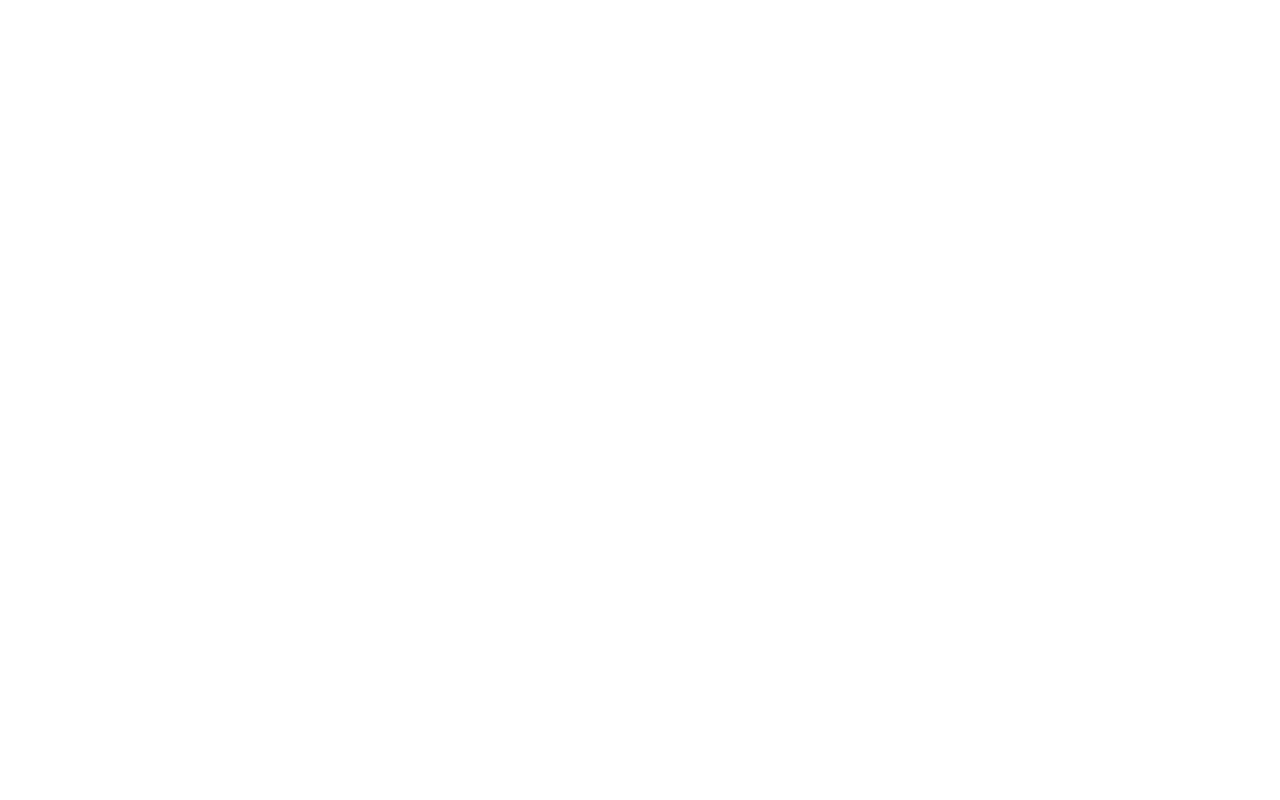
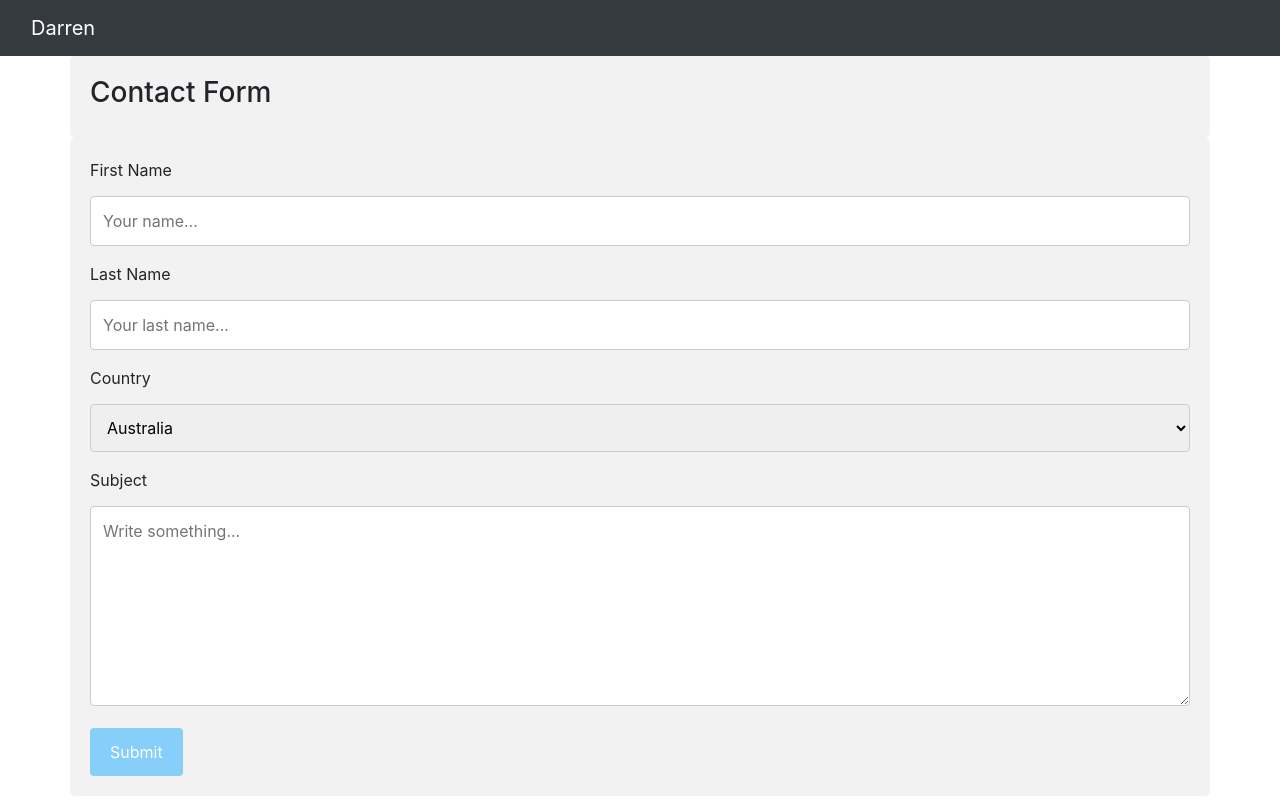
Before and after one commit to darrensteverson/Bootstrap-Portfolio, a plain HTML site: page contact.html in a window 1280 px wide. Drawn offline with nearby package versions, Linux system fonts and the light colour scheme.

```diff
--- a/contact.html
+++ b/contact.html
@@ -0,0 +1,58 @@
+<!DOCTYPE html>
+<!--[if lt IE 7]>      <html class="no-js lt-ie9 lt-ie8 lt-ie7"> <![endif]-->
+<!--[if IE 7]>         <html class="no-js lt-ie9 lt-ie8"> <![endif]-->
+<!--[if IE 8]>         <html class="no-js lt-ie9"> <![endif]-->
+<!--[if gt IE 8]><!--> <html class="no-js"> <!--<![endif]-->
+    <head>
+        <meta charset="utf-8">
+        <meta http-equiv="X-UA-Compatible" content="IE=edge">
+        <title></title>
+        <meta name="description" content="">
+        <meta name="viewport" content="width=device-width, initial-scale=1">
+        <link rel="stylesheet" href="https://stackpath.bootstrapcdn.com/bootstrap/4.3.1/css/bootstrap.min.css" integrity="sha384-ggOyR0iXCbMQv3Xipma34MD+dH/1fQ784/j6cY/iJTQUOhcWr7x9JvoRxT2MZw1T" crossorigin="anonymous">
+        <link rel="stylesheet" href="style.css">
+    </head>
+        <!--[if lt IE 7]>
+            <p class="browsehappy">You are using an <strong>outdated</strong> browser. Please <a href="#">upgrade your browser</a> to improve your experience.</p>
+        <![endif]-->
+    </head>
+
+    <body>
+
+            <nav class="navbar navbar-dark bg-dark">
+                    <div class="container-fluid">
+                      <a class="navbar-brand" href="#">Darren</a>
+                    </div>
+                  </nav>
+
+            <div class="container">
+                <h3>Contact Form</h3>
+            </div>
+
+
+            <div class="container">
+              <form action="/action_page.php">
+                <label for="fname">First Name</label>
+                <input type="text" id="fname" name="firstname" placeholder="Your name...">
+
+                <label for="lname">Last Name</label>
+                <input type="text" id="lname" name="lastname" placeholder="Your last name...">
+
+                <label for="country">Country</label>
+                <select id="country" name="country">
+                  <option value="australia">Australia</option>
+                  <option value="canada">Canada</option>
+                  <option value="usa">USA</option>
+                </select>
+
+                <label for="subject">Subject</label>
+                <textarea id="subject" name="subject" placeholder="Write something..." style="height:200px"></textarea>
+
+                <input type="submit" value="Submit">
+              </form>
+            </div>
+
+
+        <script src="" async defer></script>
+    </body>
+</html>
--- /dev/null
+++ b/style.css
@@ -0,0 +1,34 @@
+<style>
+            body {font-family: Arial, Helvetica, sans-serif;}
+            * {box-sizing: border-box;}
+
+            input[type=text], select, textarea {
+              width: 100%;
+              padding: 12px;
+              border: 1px solid #ccc;
+              border-radius: 4px;
+              box-sizing: border-box;
+              margin-top: 6px;
+              margin-bottom: 16px;
+              resize: vertical;
+            }
+
+            input[type=submit] {
+              background-color: lightskyblue;
+              color: white;
+              padding: 12px 20px;
+              border: none;
+              border-radius: 4px;
+              cursor: pointer;
+            }
+
+            input[type=submit]:hover {
+              background-color: blue;
+            }
+
+            .container {
+              border-radius: 5px;
+              background-color: #f2f2f2;
+              padding: 20px;
+            }
+</style>
```
Also changed, not shown: index.html (line endings or trailing spaces).
